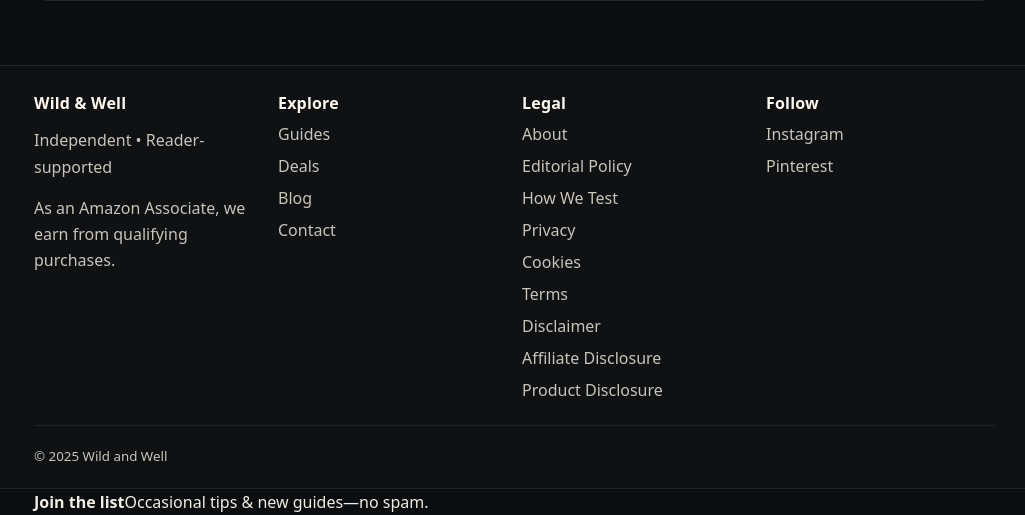
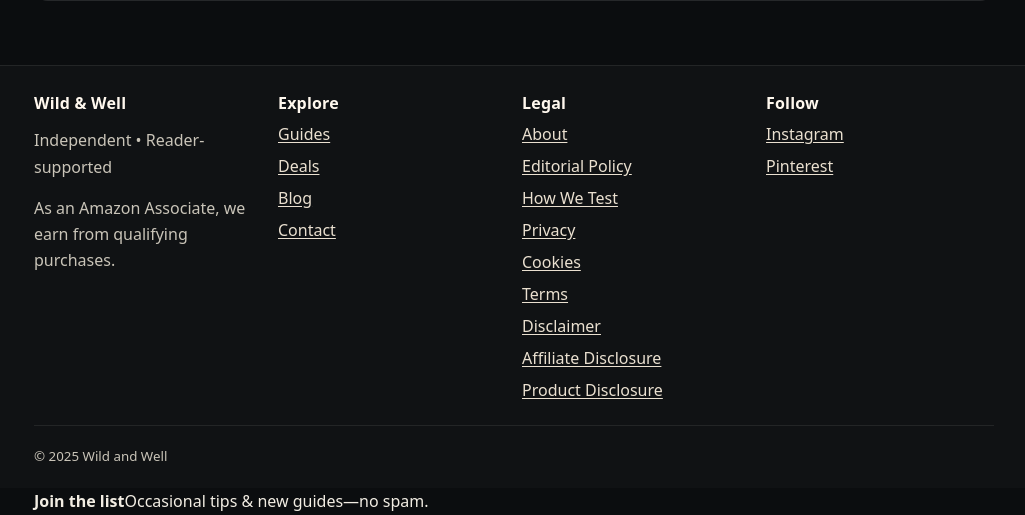
Before and after one commit to dariosandison/Eco---Holistic, a Next.js app: page /legal/affiliate-disclosure in a window 1280 px wide. Shown: the part 2070-2585 px from the top of the page, without its empty margins (126-1151 px from the left). Built offline with nearby package versions, Linux system fonts and the light colour scheme.

Commit message:
Update SiteFooter.jsx

```diff
--- a/components/SiteFooter.jsx
+++ b/components/SiteFooter.jsx
@@ -12,45 +12,47 @@ const legal = [
   { href:"/product-disclosure", label:"Product Disclosure" },
 ];
 
-export default function Footer(){
+export default function SiteFooter(){
   return (
-    <footer className="site-footer" style={{marginTop:"2rem"}}>
+    <footer style={{marginTop:"2rem", borderTop:"1px solid rgba(255,255,255,0.08)", background:"rgba(255,255,255,0.02)"}}>
       <div className="container" style={{padding:"1.25rem 1rem"}}>
-        <div className="footer-grid">
-          <div className="footer-col">
-            <h4>Wild & Well</h4>
-            <p className="muted">Independent • Reader-supported</p>
-            <p className="muted" style={{marginTop:8}}>
+        <div style={{display:"grid", gridTemplateColumns:"repeat(auto-fit,minmax(180px,1fr))", gap:"1rem"}}>
+          <div>
+            <h4 style={{margin:".5rem 0", color:"#FFF8EE"}}>Wild & Well</h4>
+            <p style={{color:"#C9C4B8"}}>Independent • Reader-supported</p>
+            <p style={{color:"#C9C4B8", marginTop:8}}>
               As an Amazon Associate, we earn from qualifying purchases.
             </p>
           </div>
-          <div className="footer-col">
-            <h4>Explore</h4>
-            <ul>
-              <li><Link href="/guides">Guides</Link></li>
-              <li><Link href="/deals">Deals</Link></li>
-              <li><Link href="/blog">Blog</Link></li>
-              <li><Link href="/contact">Contact</Link></li>
+          <div>
+            <h4 style={{margin:".5rem 0", color:"#FFF8EE"}}>Explore</h4>
+            <ul style={{listStyle:"none", padding:0, margin:".25rem 0"}}>
+              <li style={{margin:".35rem 0"}}><Link href="/guides">Guides</Link></li>
+              <li style={{margin:".35rem 0"}}><Link href="/deals">Deals</Link></li>
+              <li style={{margin:".35rem 0"}}><Link href="/blog">Blog</Link></li>
+              <li style={{margin:".35rem 0"}}><Link href="/contact">Contact</Link></li>
             </ul>
           </div>
-          <div className="footer-col">
-            <h4>Legal</h4>
-            <ul>
-              {legal.map(l => (
-                <li key={l.href}><Link href={l.href}>{l.label}</Link></li>
+          <div>
+            <h4 style={{margin:".5rem 0", color:"#FFF8EE"}}>Legal</h4>
+            <ul style={{listStyle:"none", padding:0, margin:".25rem 0"}}>
+              {legal.map((l) => (
+                <li key={l.href} style={{margin:".35rem 0"}}>
+                  <Link href={l.href}>{l.label}</Link>
+                </li>
               ))}
             </ul>
           </div>
-          <div className="footer-col">
-            <h4>Follow</h4>
-            <ul>
-              <li><a href="https://instagram.com" target="_blank" rel="noopener noreferrer">Instagram</a></li>
-              <li><a href="https://pinterest.com" target="_blank" rel="noopener noreferrer">Pinterest</a></li>
+          <div>
+            <h4 style={{margin:".5rem 0", color:"#FFF8EE"}}>Follow</h4>
+            <ul style={{listStyle:"none", padding:0, margin:".25rem 0"}}>
+              <li style={{margin:".35rem 0"}}><a href="https://instagram.com" target="_blank" rel="noopener noreferrer">Instagram</a></li>
+              <li style={{margin:".35rem 0"}}><a href="https://pinterest.com" target="_blank" rel="noopener noreferrer">Pinterest</a></li>
             </ul>
           </div>
         </div>
-        <hr style={{margin:"1rem 0"}} />
-        <small className="muted">© {new Date().getFullYear()} Wild and Well</small>
+        <hr style={{border:0, borderTop:"1px solid rgba(255,255,255,0.08)", margin:"1rem 0"}} />
+        <small style={{color:"#C9C4B8"}}>© {new Date().getFullYear()} Wild and Well</small>
       </div>
     </footer>
   );
```
